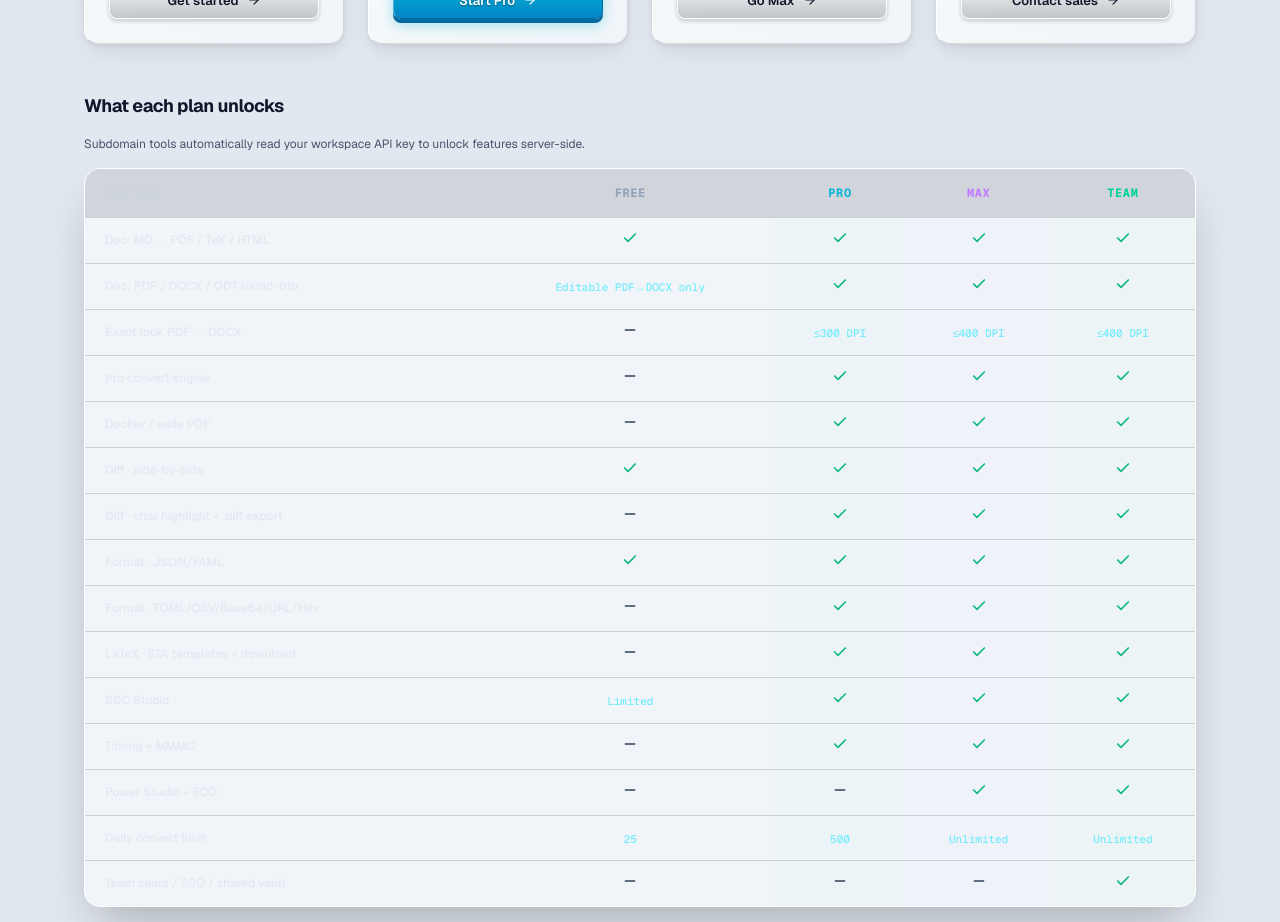
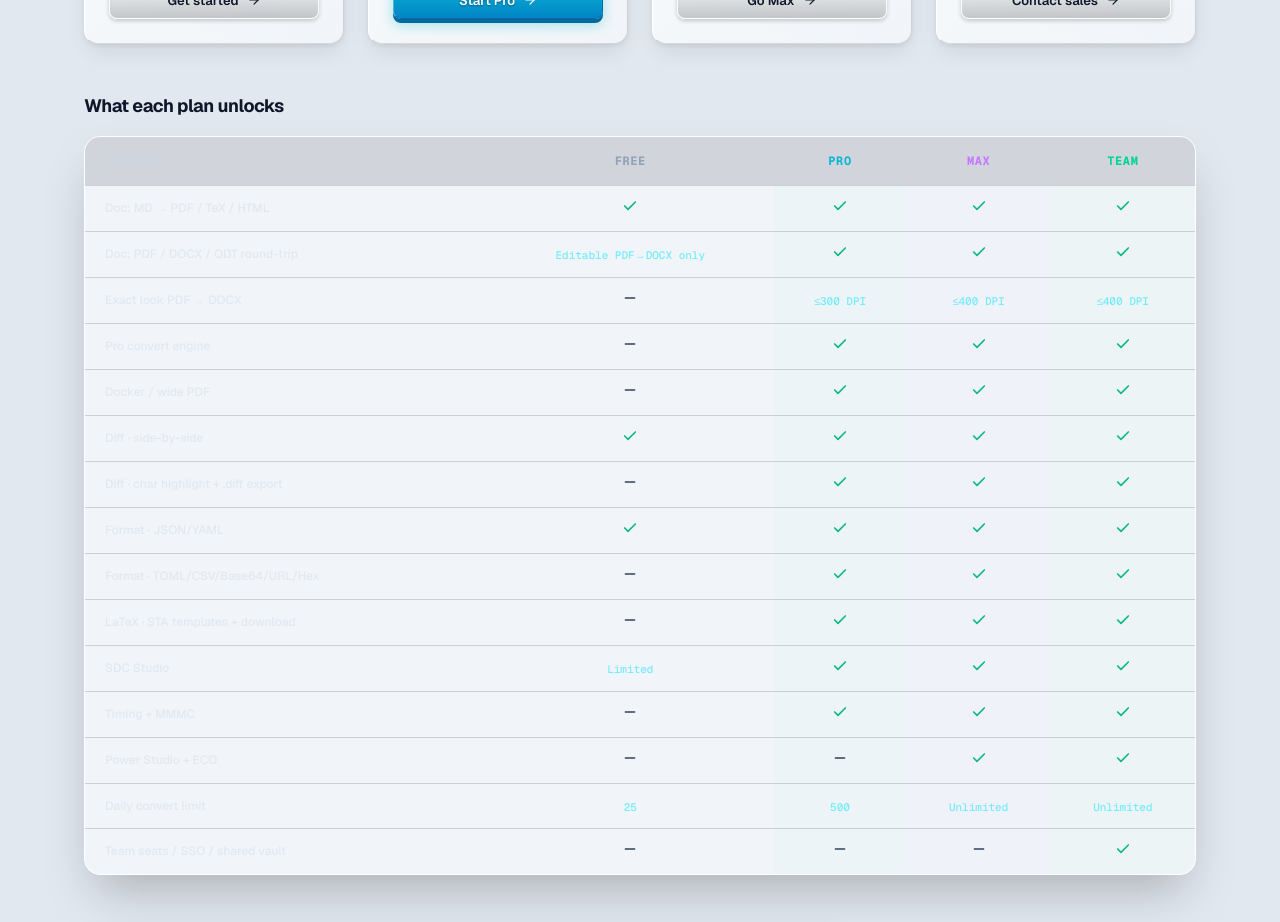
Before and after one commit to hemanthkumardm/ace-seek, a Next.js app in the folder web/: page /pricing in a window 1280 px wide. Shown: the part 940-1862 px from the top of the page. Built offline with nearby package versions, Linux system fonts and the light colour scheme; no server answers.

Commit message:
clean: remove redundant subheader text above pricing table

```diff
--- a/web/src/app/pricing/page.tsx
+++ b/web/src/app/pricing/page.tsx
@@ -111,9 +111,6 @@ export default function PricingPage() {
 
         <section className="space-y-4">
           <h2 className="text-lg font-bold tracking-tight">What each plan unlocks</h2>
-          <p className="text-xs text-[var(--muted)] max-w-2xl">
-            Subdomain tools automatically read your workspace API key to unlock features server-side.
-          </p>
           <PlanFeatureTable />
         </section>
 
```
